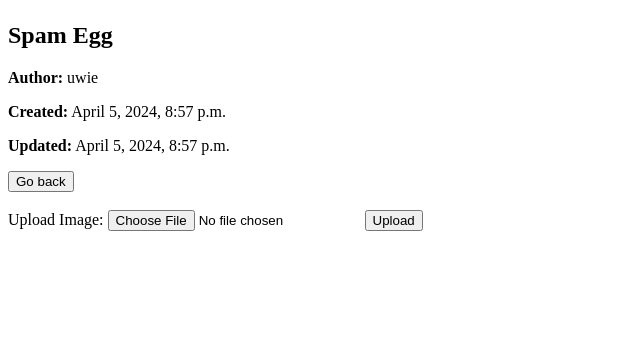
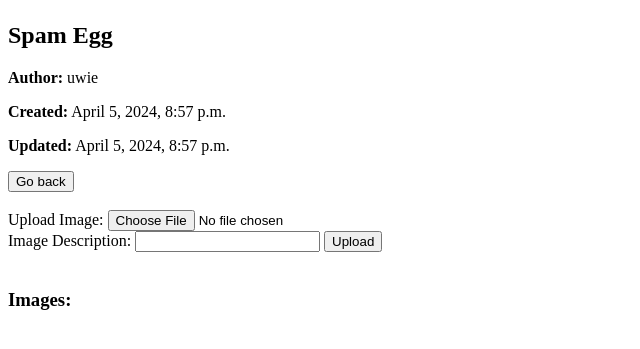
Before and after one commit to louis-uwie/CSCI40_Lab1, a Django app: page /recipe/13/ in a window 1280 px wide. Shown: the part 87-436 px from the top of the page, without its empty margins (0-640 px from the left). Run offline with Django 4.2, Linux system fonts and the light colour scheme; a user stored in the database is signed in; data comes from the database, SQL or seed files in the repository; both versions use the stored data as it was after the commit; data that the repository does not hold is empty.

Commit message:
Updated html
Fixed image upload

```diff
--- a/recipebook/ledger/apps.py
+++ b/recipebook/ledger/apps.py
@@ -1,5 +1,4 @@
 from django.apps import AppConfig
-
 
 class LedgerConfig(AppConfig):
     default_auto_field = 'django.db.models.BigAutoField'
--- a/recipebook/ledger/templates/recipeDetails.html
+++ b/recipebook/ledger/templates/recipeDetails.html
@@ -22,11 +22,26 @@
 
     <br>
 
-    <form action="{% url 'upload_image' %}" method="post" enctype="multipart/form-data">
+    <form action="{% url 'add_image' recipe_pk=recipe.pk %}" method="post" enctype="multipart/form-data">
         {% csrf_token %}
         <label for="image">Upload Image:</label>
         <input type="file" id="image" name="image" accept="image/*" required>
+        <br>
+        <label for="description">Image Description:</label>
+        <input type="text" id="description" name="description" required>
         <button type="submit">Upload</button>
     </form>
 
+    <br>
+
+    <h3>Images:</h3>
+    <ul>
+        {% for image in recipe.images.all %}
+            <li>
+                <img src="{{ image.image.url }}" alt="{{ image.description }}">
+                <p>{{ image.description }}</p>
+            </li>
+        {% endfor %}
+    </ul>
+
 {% endblock %}
--- a/recipebook/ledger/urls.py
+++ b/recipebook/ledger/urls.py
@@ -11,6 +11,5 @@ urlpatterns = [
     path('recipe/<int:pk>/', login_required(views.RecipeDetailView.as_view()), name='recipe_detail'), #For Viewing Specific Recipes
 
     path('recipe/add/', views.upload_recipe, name='upload_recipe'), #For Uploading Recipes
-    path('recipe/add/', views.upload_image, name='upload_image'), #For Uploading Images
-
+    path('recipe/<int:recipe_pk>/add_image/', views.add_image, name='add_image'), #For Uploading Images
 ]
--- a/recipebook/ledger/views.py
+++ b/recipebook/ledger/views.py
@@ -1,6 +1,6 @@
 from django.views.generic.list import ListView
 from django.views.generic.detail import DetailView
-from django.shortcuts import render, redirect
+from django.shortcuts import get_object_or_404, render, redirect
 from django.contrib.auth import logout, login, authenticate
 from django.shortcuts import redirect, render
 from django.contrib import messages
@@ -63,21 +63,21 @@ def upload_recipe(request):
 '''
 Method for uploading images to the recipe.
 '''
-def upload_image(request):
+def add_image(request, recipe_pk):
+    recipe = Recipe.objects.get(pk=recipe_pk)
     if request.method == 'POST':
         form = RecipeImageForm(request.POST, request.FILES)
         if form.is_valid():
-            print("Form is valid")  # Debug statement
             recipe_image = form.save(commit=False)
-            recipe_image.author = request.user
+            recipe_image.recipe = recipe
             recipe_image.save()
-            print("Recipe image saved:", recipe_image)  # Debug statement
-            return redirect('success_url')
-        else:
-            print("Form errors:", form.errors)  # Debug statement
+            return redirect('recipe_detail', pk=recipe_pk)
+
     else:
         form = RecipeImageForm()
-    return render(request, 'recipe_create.html', {'form': form})
+    return redirect('recipe_detail', pk=recipe_pk)
+
+
 
 
 '''
@@ -94,7 +94,11 @@ class RecipeListView(LoginRequiredMixin, ListView):
 View for the recipe details page.
 '''
 class RecipeDetailView(LoginRequiredMixin, DetailView):
-
     model = Recipe
     template_name = 'recipeDetails.html'
     context_object_name = 'recipe'
+
+    def get_context_data(self, **kwargs):
+        context = super().get_context_data(**kwargs)
+        context['recipe_pk'] = self.object.pk  # Include recipe_pk in the context
+        return context
```
Also changed, not shown: recipebook/ledger/admin.py (+7 -4 lines), recipe_images/static/pipe-a-WQTwsgq_mxg-unsplash.jpg (added), recipe_images/static/pipe-a-WQTwsgq_mxg-unsplash_EHnHOB7.jpg (added), recipe_images/static/pipe-a-WQTwsgq_mxg-unsplash_Wt0KzwV.jpg (added), recipe_images/static/pipe-a-WQTwsgq_mxg-unsplash_ivMaMnS.jpg (added), recipebook/db.sqlite3.
